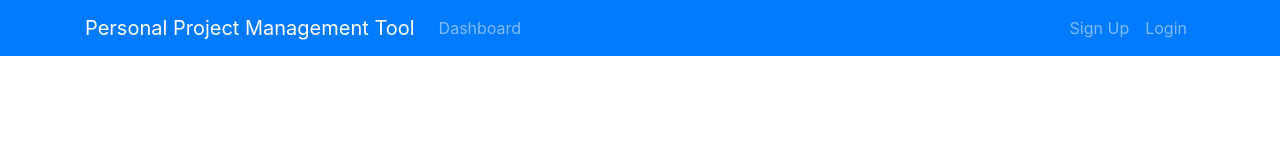
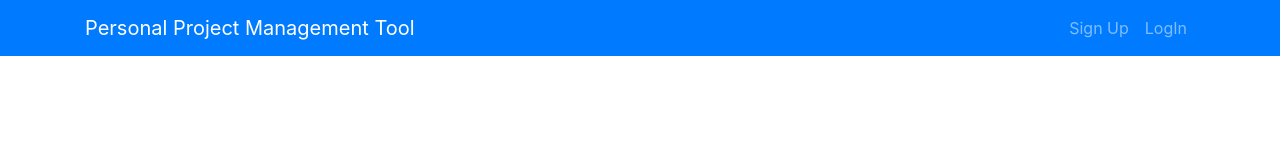
Before and after one commit to alexliuhust/PersonalProjectMT, a React (Create React App) app in the folder ppmtool-react-client/: page / in a window 1280 px wide. Shown: the top 150 px of the page. Built offline with nearby package versions, Linux system fonts and the light colour scheme.

Commit message:
Dynamic header based on security state

```diff
--- a/ppmtool-react-client/src/actions/securityActions.js
+++ b/ppmtool-react-client/src/actions/securityActions.js
@@ -24,7 +24,7 @@ export const login = (LoginRequest) => async (dispatch) => {
     // post -> LoginRequest, the Java object contains username and password
     const res = await axios.post("/api/users/login", LoginRequest);
 
-    // extract token from res.data
+    // extract token from the server-end post, i.e. res.data
     const { token } = res.data;
 
     // store the token locally
--- a/ppmtool-react-client/src/components/Layout/Header.js
+++ b/ppmtool-react-client/src/components/Layout/Header.js
@@ -1,8 +1,74 @@
 import React, { Component } from "react";
 import { Link } from "react-router-dom";
+import PropTypes from "prop-types";
+import { connect } from "react-redux";
+import { logout } from "../../actions/securityActions";
 
 class Header extends Component {
+  logout() {
+    this.props.logout();
+    window.location.href = "/";
+  }
+
   render() {
+    const { validToken, user } = this.props.security;
+
+    const userIsNotAuthenticated = (
+      <div className="collapse navbar-collapse" id="mobile-nav">
+        <ul className="navbar-nav ml-auto">
+          <li className="nav-item">
+            <Link className="nav-link " to="/register">
+              Sign Up
+            </Link>
+          </li>
+
+          <li className="nav-item">
+            <Link className="nav-link" to="/login">
+              LogIn
+            </Link>
+          </li>
+        </ul>
+      </div>
+    );
+
+    const userIsAuthenticated = (
+      <div className="collapse navbar-collapse" id="mobile-nav">
+        <ul className="navbar-nav mr-auto">
+          <li className="nav-item">
+            <Link className="nav-link" to="/dashboard">
+              Dashboard
+            </Link>
+          </li>
+        </ul>
+
+        <ul className="navbar-nav ml-auto">
+          <li className="nav-item">
+            <Link className="nav-link " to="/dashboard">
+              <i className="fas fa-user-circle mr-1" /> {user.fullName}
+            </Link>
+          </li>
+
+          <li className="nav-item">
+            <Link
+              className="nav-link"
+              to="/logout"
+              onClick={this.logout.bind(this)}
+            >
+              Logout
+            </Link>
+          </li>
+        </ul>
+      </div>
+    );
+
+    let headerLinks;
+
+    if (validToken && user) {
+      headerLinks = userIsAuthenticated;
+    } else {
+      headerLinks = userIsNotAuthenticated;
+    }
+
     return (
       <nav className="navbar navbar-expand-sm navbar-dark bg-primary mb-4">
         <div className="container">
@@ -17,32 +83,20 @@ class Header extends Component {
           >
             <span className="navbar-toggler-icon" />
           </button>
-
-          <div className="collapse navbar-collapse" id="mobile-nav">
-            <ul className="navbar-nav mr-auto">
-              <li className="nav-item">
-                <Link className="nav-link" to="/dashboard">
-                  Dashboard
-                </Link>
-              </li>
-            </ul>
-
-            <ul className="navbar-nav ml-auto">
-              <li className="nav-item">
-                <Link className="nav-link " to="/register">
-                  Sign Up
-                </Link>
-              </li>
-              <li className="nav-item">
-                <Link className="nav-link" to="/login">
-                  Login
-                </Link>
-              </li>
-            </ul>
-          </div>
+          {headerLinks}
         </div>
       </nav>
     );
   }
 }
-export default Header;
+
+Header.propTypes = {
+  logout: PropTypes.func.isRequired,
+  security: PropTypes.object.isRequired,
+};
+
+const mapStateToProps = (state) => ({
+  security: state.security,
+});
+
+export default connect(mapStateToProps, { logout })(Header);
--- a/ppmtool-react-client/src/securityUtils/setJWTToken.js
+++ b/ppmtool-react-client/src/securityUtils/setJWTToken.js
@@ -1,3 +1,6 @@
+/**
+ * Add the token to the header called "Authorization"
+ */
 import axios from "axios";
 
 const setJETToken = (token) => {
```
